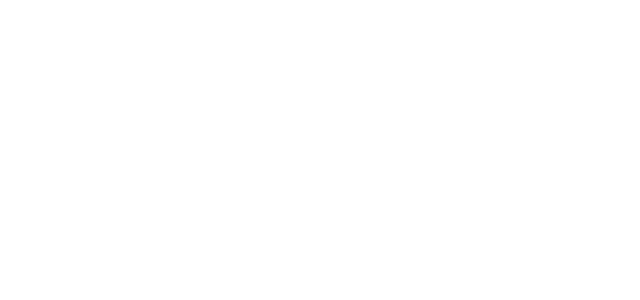
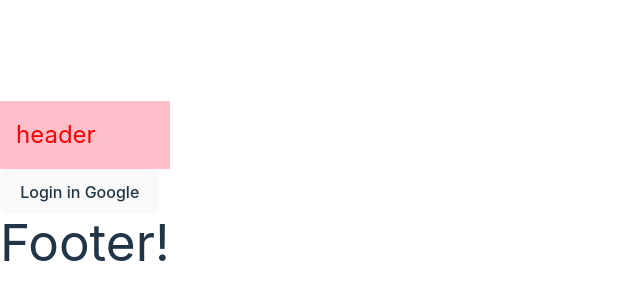
Before and after one commit to OtchuOtchu/frontend, a React (Vite) app: page /login in a window 1280 px wide. Before the commit this address had no page. Shown: the part 214-514 px from the top of the page, without its empty margins (0-640 px from the left). Built offline with nearby package versions, Linux system fonts and the light colour scheme; no server answers.

Commit message:
feat: "firebase 추가 및 login 기능 구현중"

```diff
--- a/package.json
+++ b/package.json
@@ -10,6 +10,7 @@
     "preview": "vite preview"
   },
   "dependencies": {
+    "firebase": "^10.12.5",
     "react": "^18.3.1",
     "react-dom": "^18.3.1",
     "react-router-dom": "^6.26.0",
--- /dev/null
+++ b/src/firebase/fbInstance.js
@@ -0,0 +1,22 @@
+import { initializeApp } from "firebase/app";
+//import { getAnalytics } from "firebase/analytics";
+import { getAuth } from 'firebase/auth'
+
+// TODO: Add SDKs for Firebase products that you want to use
+// https://firebase.google.com/docs/web/setup#available-libraries
+
+// Your web app's Firebase configuration
+// For Firebase JS SDK v7.20.0 and later, measurementId is optional
+const firebaseConfig = {
+    apiKey: import.meta.env.VITE_API_KEY,
+    authDomain: import.meta.env.VITE_AUTH_DOMAIN,
+    projectId: import.meta.env.VITE_PROJECT_ID,
+    storageBucket: import.meta.env.VITE_STORAGE_BUCKET,
+    messagingSenderId: import.meta.env.VITE_MESSAGING_SENDER_ID,
+    appId: import.meta.env.VITE_APP_ID,
+};
+
+// Initialize Firebase
+const app = initializeApp(firebaseConfig);
+//const analytics = getAnalytics(app);
+export const authService = getAuth(app);
--- /dev/null
+++ b/src/pages/Login.jsx
@@ -0,0 +1,19 @@
+import { GoogleAuthProvider, signInWithPopup } from 'firebase/auth';
+import { authService } from '../firebase/fbInstance';
+
+function Login() {
+  const handleGoogleSign = async () => {
+    const provider = new GoogleAuthProvider();
+    await signInWithPopup(authService, provider).then((data) => {
+      console.log(data);
+    }).catch((err) => console.log(err));
+  }
+
+  return (
+    <div>
+      <button onClick={handleGoogleSign}>Login in Google</button>
+    </div>
+  );
+}
+
+export default Login;
--- a/src/routes/AppRoutes.jsx
+++ b/src/routes/AppRoutes.jsx
@@ -1,15 +1,15 @@
 import { Route, Routes } from "react-router-dom";
-
 
 import Home from "../pages/Home";
 import Layout from "../pages/Root";
-
+import Login from "../pages/Login";
 
 function AppRoutes() {
     return (
         <Routes>
             <Route path="/" element={<Layout />}>
                 <Route index element={<Home />} />
+                <Route path="/login" element={<Login />} />
             </Route>
         </Routes>
     );
```
Also changed, not shown: 1 other file (tests, documents, lock files or other folders).
